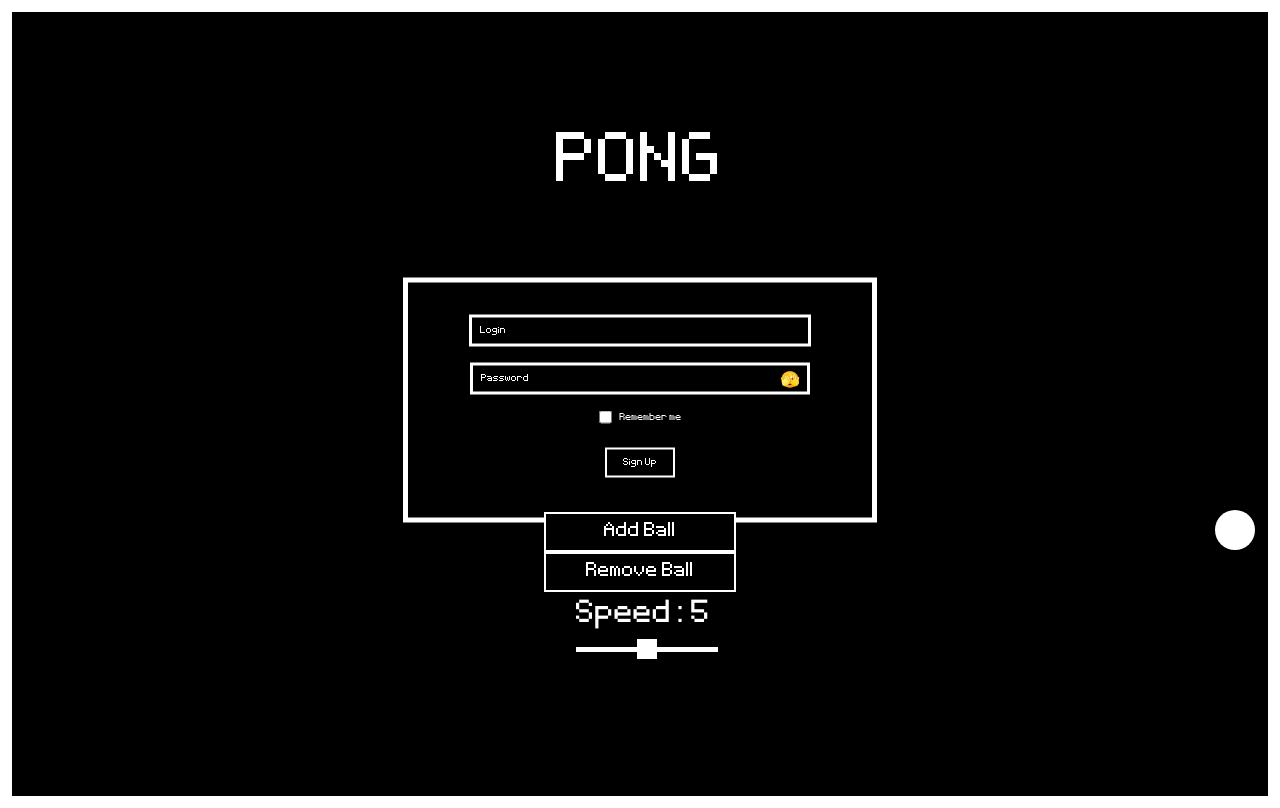
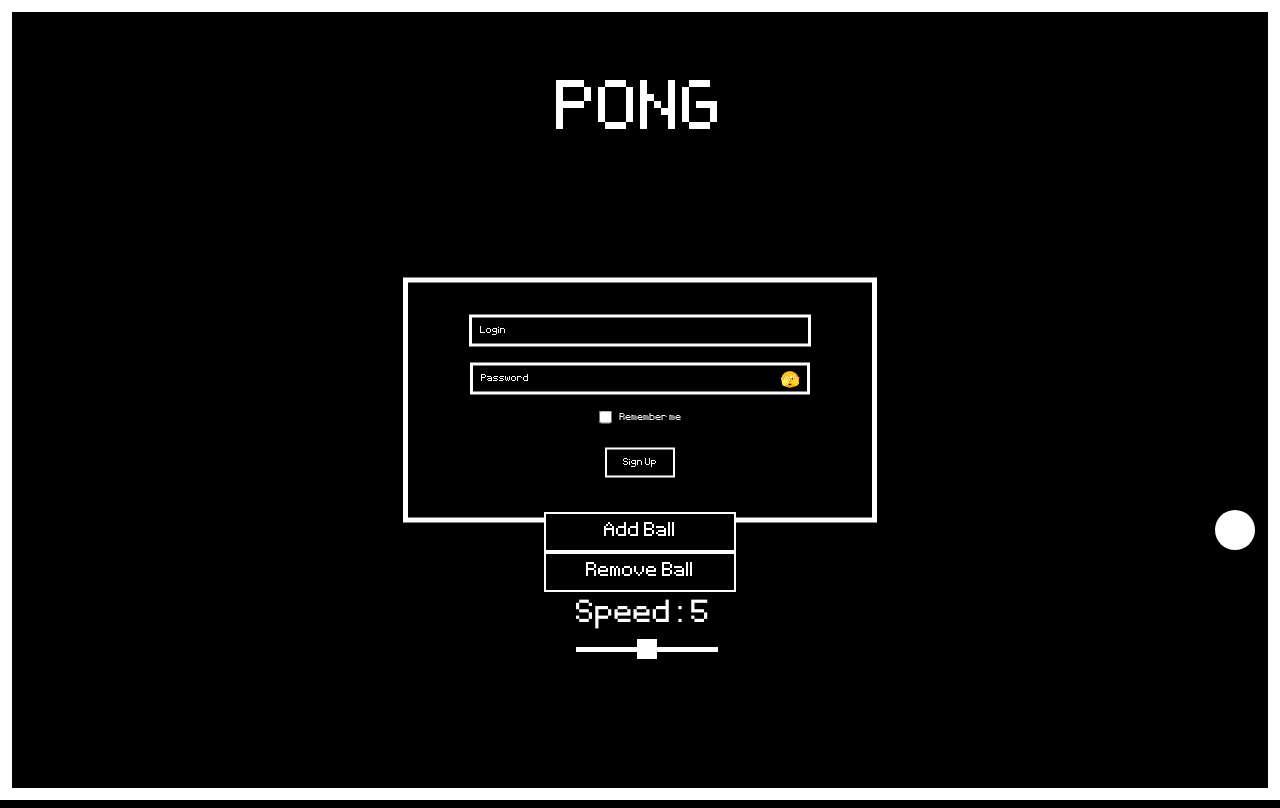
Before and after one commit to achatela/ft_transcendence, a React (Create React App) app in the folder src/front/: page / in a window 1280 px wide. Built offline with nearby package versions, Linux system fonts and the light colour scheme; a web font is replaced by a local one.

Commit message:
Screen border are now 3 differents div that sticks to the border of the viewport

```diff
--- a/src/front/public/index.html
+++ b/src/front/public/index.html
@@ -32,6 +32,10 @@
   <body>
     <noscript>You need to enable JavaScript to run this app.</noscript>
     <div id="root"></div>
+      <div class="top-border"></div>
+      <div class="left-border"></div>
+      <div class="bottom-border"></div>
+      <div class="right-border"></div>
     <!--
       This HTML file is a template.
       If you open it directly in the browser, you will see an empty page.
--- a/src/front/src/App.css
+++ b/src/front/src/App.css
@@ -10,10 +10,42 @@
     color: white;
 }
 
+.right-border {
+    position: fixed;
+    right: 0;
+    top: 0;
+    height: 100vh;
+    width: 12px;
+    background-color: white;
+}
+
+.left-border {
+    position: fixed;
+    left: 0;
+    top: 0;
+    height: 100vh;
+    width: 12px;
+    background-color: white;
+}
+
+.top-border {
+    position: fixed;
+    left: 0;
+    top: 0;
+    height: 12px;
+    width: 100vw;
+    background-color: white;
+}
+
+.bottom-border {
+    position: fixed;
+    left: 0;
+    bottom: 0;
+    height: 12px;
+    width: 100vw;
+    background-color: white;
+}
+
 body {
-    max-height: 88vh;
-    min-height: 88vh;
-    padding: 40px;
-    border: white 12px solid;
     background-color: black;
 }
```
